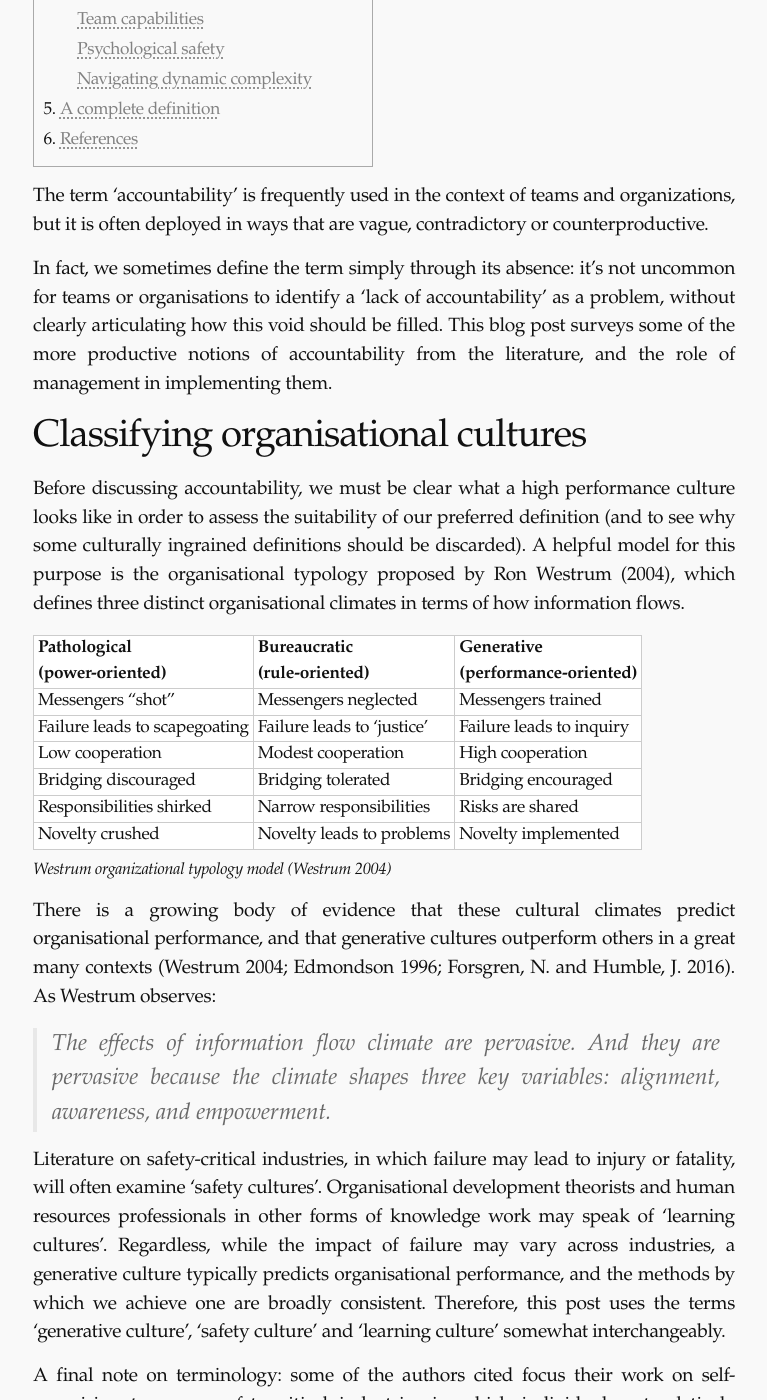
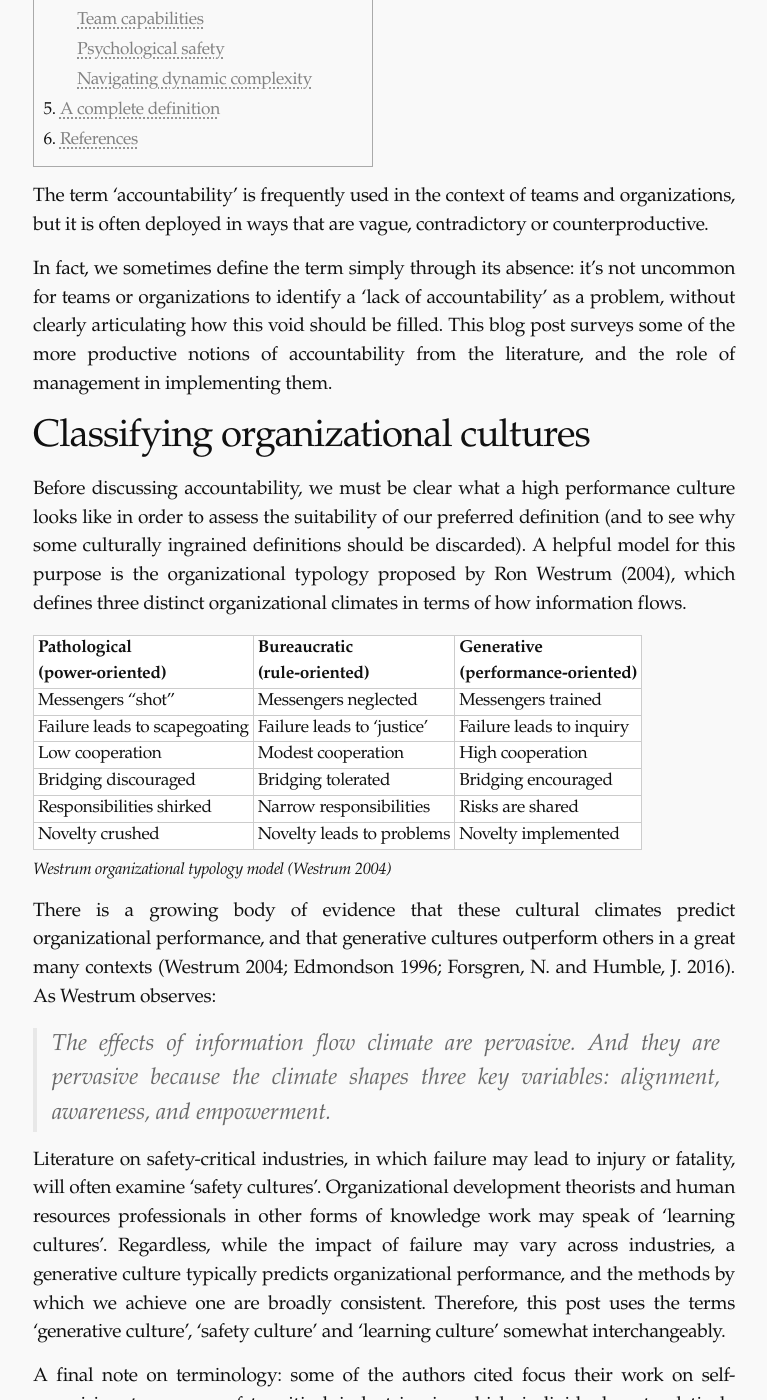
Before and after one commit to jbrunton/jbrunton.com, a Jekyll site: the page built from _posts/2025-02-20-what-we-should-mean-by-accountability.md, in a window 1280 px wide and 1400 px high, scrolled down 315 px. Shown: the whole window, without its empty margins (505-1272 px from the left). Built offline with Jekyll 4.4.1, drawn with Linux system fonts in a browser that asks for light colours; some web fonts are replaced; some of the changed text lies outside the part shown.

Commit message:
fix: consistent spelling of organization (#189)

```diff
--- a/_posts/2025-02-20-what-we-should-mean-by-accountability.md
+++ b/_posts/2025-02-20-what-we-should-mean-by-accountability.md
@@ -9,11 +9,11 @@ tags:
 
 The term ‘accountability’ is frequently used in the context of teams and organizations, but it is often deployed in ways that are vague, contradictory or counterproductive.
 
-In fact, we sometimes define the term simply through its absence: it’s not uncommon for teams or organisations to identify a ‘lack of accountability’ as a problem, without clearly articulating how this void should be filled. This blog post surveys some of the more productive notions of accountability from the literature, and the role of management in implementing them.
+In fact, we sometimes define the term simply through its absence: it’s not uncommon for teams or organizations to identify a ‘lack of accountability’ as a problem, without clearly articulating how this void should be filled. This blog post surveys some of the more productive notions of accountability from the literature, and the role of management in implementing them.
 
-# Classifying organisational cultures
+# Classifying organizational cultures
 
-Before discussing accountability, we must be clear what a high performance culture looks like in order to assess the suitability of our preferred definition (and to see why some culturally ingrained definitions should be discarded). A helpful model for this purpose is the organisational typology proposed by Ron Westrum (2004), which defines three distinct organisational climates in terms of how information flows.
+Before discussing accountability, we must be clear what a high performance culture looks like in order to assess the suitability of our preferred definition (and to see why some culturally ingrained definitions should be discarded). A helpful model for this purpose is the organizational typology proposed by Ron Westrum (2004), which defines three distinct organizational climates in terms of how information flows.
 
 <div class="scroll">
 <table>
@@ -58,11 +58,11 @@ Before discussing accountability, we must be clear what a high performance cultu
 <p class="label">Westrum organizational typology model (Westrum 2004)</p>
 </div>
 
-There is a growing body of evidence that these cultural climates predict organisational performance, and that generative cultures outperform others in a great many contexts (Westrum 2004; Edmondson 1996; Forsgren, N. and Humble, J. 2016). As Westrum observes:
+There is a growing body of evidence that these cultural climates predict organizational performance, and that generative cultures outperform others in a great many contexts (Westrum 2004; Edmondson 1996; Forsgren, N. and Humble, J. 2016). As Westrum observes:
 
 > The effects of information flow climate are pervasive. And they are pervasive because the climate shapes three key variables: alignment, awareness, and empowerment.
 
-Literature on safety-critical industries, in which failure may lead to injury or fatality, will often examine ‘safety cultures’. Organisational development theorists and human resources professionals in other forms of knowledge work may speak of ‘learning cultures’. Regardless, while the impact of failure may vary across industries, a generative culture typically predicts organisational performance, and the methods by which we achieve one are broadly consistent. Therefore, this post uses the terms ‘generative culture’, ‘safety culture’ and ‘learning culture’ somewhat interchangeably.
+Literature on safety-critical industries, in which failure may lead to injury or fatality, will often examine ‘safety cultures’. Organizational development theorists and human resources professionals in other forms of knowledge work may speak of ‘learning cultures’. Regardless, while the impact of failure may vary across industries, a generative culture typically predicts organizational performance, and the methods by which we achieve one are broadly consistent. Therefore, this post uses the terms ‘generative culture’, ‘safety culture’ and ‘learning culture’ somewhat interchangeably.
 
 A final note on terminology: some of the authors cited focus their work on self-organising teams or safety-critical industries in which individuals act relatively autonomously. My view is that we should apply these definitions widely: a customer call centre agent with structured scripts to follow must still make independent decisions (e.g. when to escalate a customer complaint) and is operating within a complex wider system consisting of department processes, customer interactions, competing business priorities, market competition, etc. The number of jobs in which the work is both completely and coherently defined, and also completely isolated from complex wider systems, are vanishingly few.
 
@@ -84,7 +84,7 @@ In different contexts, ‘accountability’ may be used in the following ways.
 
 # A better approach
 
-To improve upon these limited approaches, we can take inspiration from two complementary views on what ‘accountability’ should look like in high performing organisations. We will then discuss the preconditions which management must institute in order for this approach to be effective.
+To improve upon these limited approaches, we can take inspiration from two complementary views on what ‘accountability’ should look like in high performing organizations. We will then discuss the preconditions which management must institute in order for this approach to be effective.
 
 ## ‘Accountability’ as responsibility
 
@@ -112,7 +112,7 @@ This approach has other multiplicative benefits which are suppressed by punitive
 
 ## Systems and the myth of ‘human error’
 
-Dekker also recommends that we take a systems view of team performance. While failures may naively be blamed on mistakes or ‘human error’, most organisational systems are driven close to the limits of what they can safely deliver (and often beyond). Deadlines, competing priorities and brittle processes requiring workarounds all contribute to conditions in which failures aren’t due to personal mistakes or ‘human error’. Instead, they are merely a consequence of the organisational constraints and pressures which staff do their best to navigate with the limited information available to them in the moment. In this context, failure is not a moral deficiency but a product of systems complexity. Our job is to find ways to manage this complexity in order to reduce the prevalence or scale of failure, as outlined below.
+Dekker also recommends that we take a systems view of team performance. While failures may naively be blamed on mistakes or ‘human error’, most organizational systems are driven close to the limits of what they can safely deliver (and often beyond). Deadlines, competing priorities and brittle processes requiring workarounds all contribute to conditions in which failures aren’t due to personal mistakes or ‘human error’. Instead, they are merely a consequence of the organizational constraints and pressures which staff do their best to navigate with the limited information available to them in the moment. In this context, failure is not a moral deficiency but a product of systems complexity. Our job is to find ways to manage this complexity in order to reduce the prevalence or scale of failure, as outlined below.
 
 # Preconditions for accountability
 
@@ -258,7 +258,7 @@ An examination of the techniques available to learn from ‘complex’ and ‘in
 
 2. AARs are a “knowledge management challenge” (Morrison 1999). Data are derived from personal observations from frontline personnel, local leaders and the facilitator; from informal discussions; through interactions in the AAR; from operational models; and from analysed outcomes. The facilitator should “filter and organize the data and then prepare to present it in the AAR”.
 
-3. AARs should be held in a timely fashion while events are fresh in memory. Moreover, AARs are embedded into structured Deming/PDCA cycles (Darling et al 2005) in order to “connect past experience with future actions” &mdash; i.e. to operationalise learning. (Contrast this with how some organisations run Agile retrospectives, which are often held on an arbitrary cadence and become merely a routine.)
+3. AARs should be held in a timely fashion while events are fresh in memory. Moreover, AARs are embedded into structured Deming/PDCA cycles (Darling et al 2005) in order to “connect past experience with future actions” &mdash; i.e. to operationalise learning. (Contrast this with how some organizations run Agile retrospectives, which are often held on an arbitrary cadence and become merely a routine.)
 
 4. Formal AARs may still be complemented with frequent, informal discussions for realtime feedback (“hot washes”) as or immediately after events occur (Morrison 1999).
 
@@ -269,11 +269,11 @@ Having considered a number of perspectives and models in literature, we can now
 
 > Accountability entails accepting responsibility for the **tasks** we perform, the **outcomes** of our work, and for **learning** from those outcomes.
 
-It is achieved by letting those doing the work **give their account** when failures occur. This transparency lets individuals and teams demonstrate ownership, and is an effective means to implement organisational learning through the power of personal stories.
+It is achieved by letting those doing the work **give their account** when failures occur. This transparency lets individuals and teams demonstrate ownership, and is an effective means to implement organizational learning through the power of personal stories.
 
 Prerequisites include **authority**, **team capabilities** (including skills, resources and information) sufficient to do the work, and **psychological safety**.
 
-Management should support learning and improvement actions based on the category of the domain, taking particular care not to conflate **complex**, **intelligent** and **preventable** failures. In most organisations this must include structured learning activities so that complex failures can be reasoned about.
+Management should support learning and improvement actions based on the category of the domain, taking particular care not to conflate **complex**, **intelligent** and **preventable** failures. In most organizations this must include structured learning activities so that complex failures can be reasoned about.
 
 # References
 
```
Also changed, not shown: other parts of _posts/2025-02-20-what-we-should-mean-by-accountability.md (+1 -1 lines), _posts/2023-03-05-systems-thinking-for-management.md (+2 -2 lines), _posts/2023-09-29-some-days-are-better-than-others.md (+1 -1 lines).
